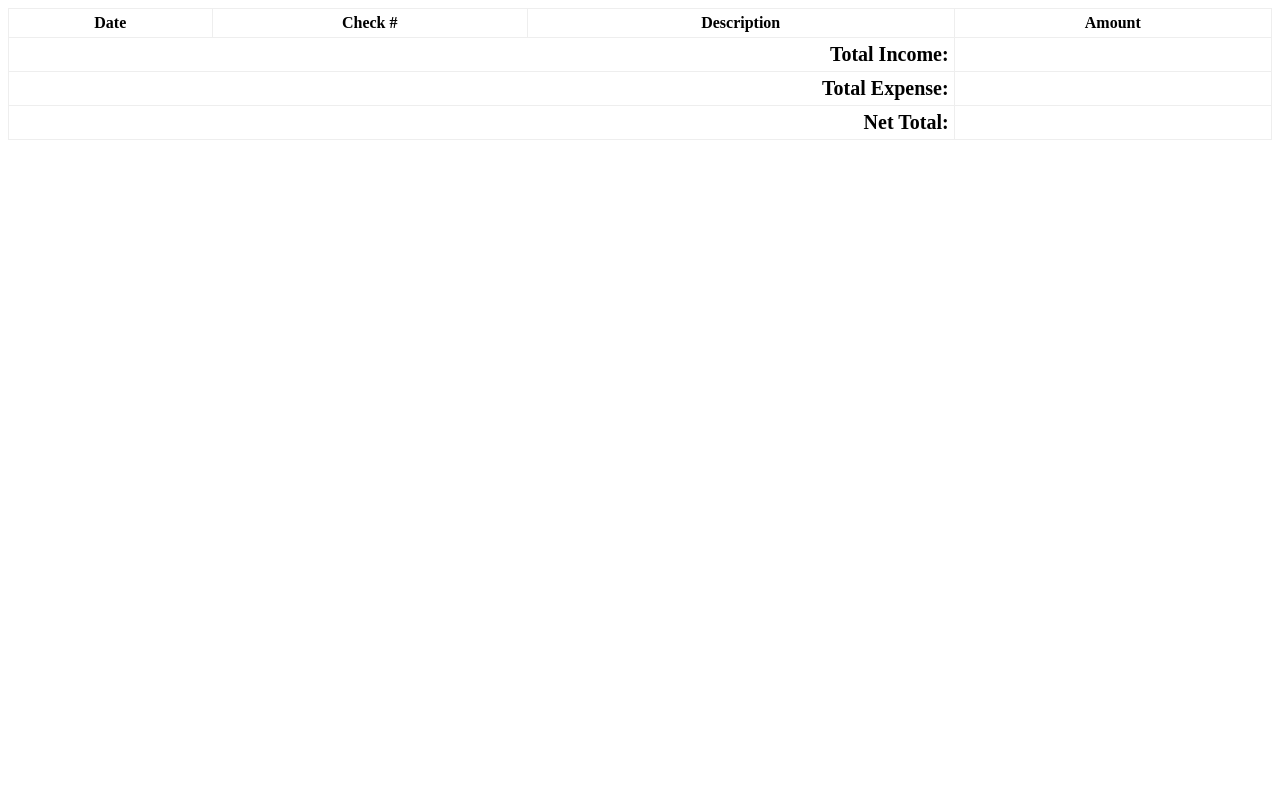
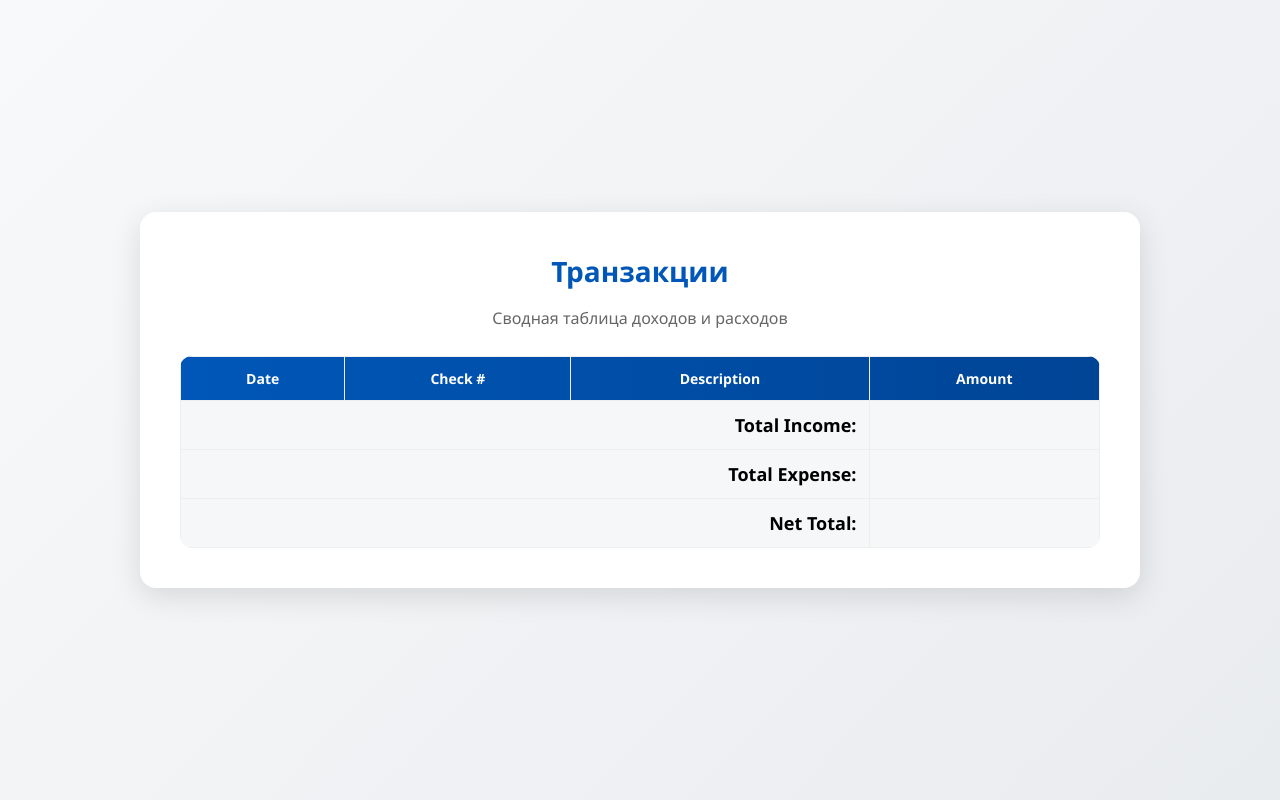
Before and after one commit to ksaumu/ksaumu-first-project, a PHP site: page /views/transactions.php in a window 1280 px wide. Run offline with PHP 8.4, Linux system fonts and the light colour scheme; lists and menus that the app fills with data are empty.

Commit message:
Изменение transactions.php

```diff
--- a/app/Controllers/TransactionsController.php
+++ b/app/Controllers/TransactionsController.php
@@ -20,7 +20,7 @@ class TransactionsController
      *
      * @return View Представление страницы транзакций
      */
-    public function index(): View
+    public function transactions(): View
     {
         return View::make('transactions');
     }
--- a/public/index.php
+++ b/public/index.php
@@ -27,6 +27,7 @@ try {
     /* Регистрация маршрутов */
     $router
         ->get('/', [HomeController::class, 'index'])
+        ->get('/transactions', [TransactionsController::class, 'transactions'])
         ->post('/upload', [FileUploadController::class, 'upload']);
 
     /* Создание и запуск приложения */
--- a/views/index.php
+++ b/views/index.php
@@ -193,7 +193,7 @@
 </head>
 <body>
     <div class="upload-container">
-        <form action="/show" method="get" class="top-actions">
+        <form action="/transactions" method="get" class="top-actions">
             <button type="submit" class="icon-btn" aria-label="Показать">
                 <i class="fas fa-eye"></i>
             </button>
--- a/views/transactions.php
+++ b/views/transactions.php
@@ -1,29 +1,98 @@
 <!DOCTYPE html>
-<html>
+<html lang="ru">
     <head>
-        <title>Transactions</title>
+        <meta charset="UTF-8">
+        <meta name="viewport" content="width=device-width, initial-scale=1.0">
+        <title>Транзакции</title>
         <style>
+            * {
+                margin: 0;
+                padding: 0;
+                box-sizing: border-box;
+                font-family: 'Segoe UI', Tahoma, Geneva, Verdana, sans-serif;
+            }
+
+            body {
+                background: linear-gradient(135deg, #f8f9fa 0%, #e9ecef 100%);
+                min-height: 100vh;
+                display: flex;
+                align-items: center;
+                justify-content: center;
+            }
+
+            .upload-container {
+                background: white;
+                border-radius: 16px;
+                box-shadow: 0 8px 30px rgba(0, 0, 0, 0.12);
+                padding: 40px;
+                max-width: 1000px;
+                width: 95%;
+            }
+
+            h1 {
+                color: #0057B8;
+                margin-bottom: 16px;
+                font-size: 28px;
+                text-align: center;
+            }
+
+            p.subtitle {
+                color: #666;
+                margin-bottom: 24px;
+                line-height: 1.6;
+                font-size: 16px;
+                text-align: center;
+            }
+
             table {
                 width: 100%;
                 border-collapse: collapse;
                 text-align: center;
+                background: #fff;
+                border-radius: 12px;
+                overflow: hidden;
+            }
+
+            thead tr {
+                background: linear-gradient(90deg, #0057B8 0%, #004495 100%);
+                color: #fff;
             }
 
             table tr th, table tr td {
-                padding: 5px;
+                padding: 12px;
                 border: 1px #eee solid;
+                font-size: 14px;
+            }
+
+            tbody tr:nth-child(even) {
+                background: #f8fbff;
             }
 
             tfoot tr th, tfoot tr td {
-                font-size: 20px;
+                font-size: 18px;
+                background: #f6f7f9;
             }
 
             tfoot tr th {
                 text-align: right;
             }
+
+            @media (max-width: 600px) {
+                .upload-container {
+                    padding: 24px 16px;
+                }
+
+                table tr th, table tr td {
+                    padding: 10px 8px;
+                    font-size: 13px;
+                }
+            }
         </style>
     </head>
     <body>
+        <div class="upload-container">
+            <h1>Транзакции</h1>
+            <p class="subtitle">Сводная таблица доходов и расходов</p>
             <table>
                 <thead>
                     <tr>
@@ -51,5 +120,6 @@
                     </tr>
                 </tfoot>
             </table>
+        </div>
     </body>
 </html>
```
Lines whose indentation alone changed are shown as unchanged.
